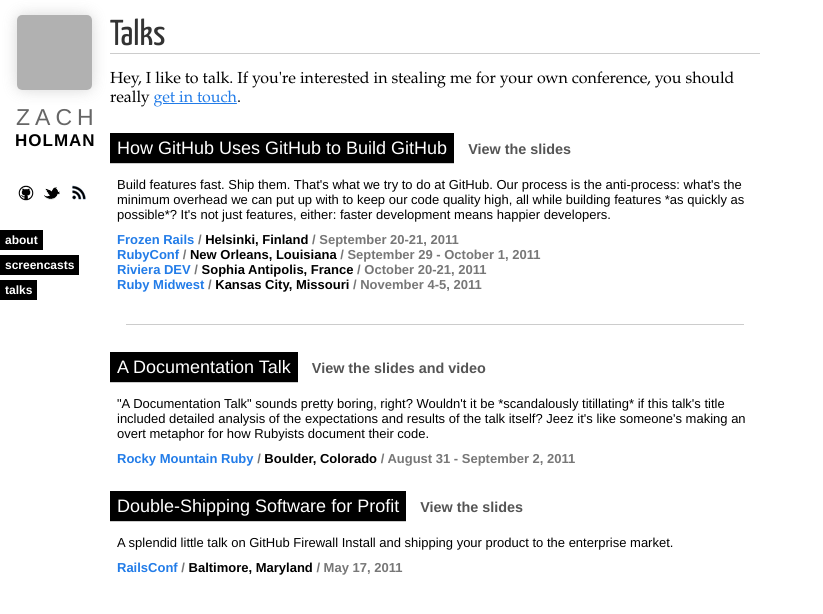
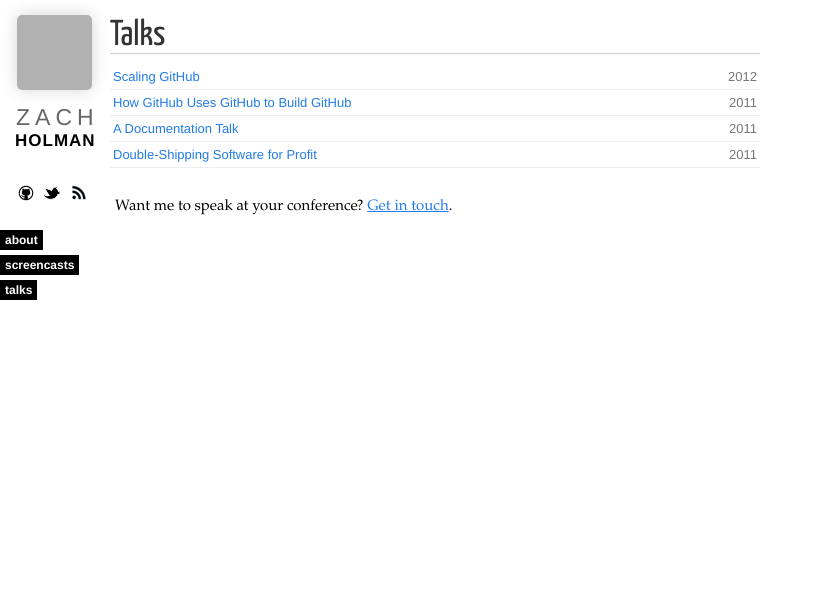
Before and after one commit to broccolini/designertocoder.github.com, a Jekyll site: the page built from talks.html, in a window 1280 px wide. Shown: the top 614 px of the page, without its empty margins (0-823 px from the left). Built offline with Jekyll 4.4.1, drawn with Linux system fonts in a browser that asks for light colours; nearby versions of some CDN libraries; Markdown is read by kramdown in place of the engine named in the settings; comment, search, counter and statistics services are not loaded; grey boxes are pictures that could not be loaded.

Commit message:
Scaling GitHub, and new talk listing

```diff
--- a/css/styles.css
+++ b/css/styles.css
@@ -255,16 +255,13 @@
  TALKS
 
  */
-#talks h2{
-  font-size: 18px;
-  font-family: Helvetica, sans-serif;
-  padding: 5px 7px;
-  color: #fff;
-  display: inline;
-  background-color: #000;
+#talks .explain {
+  line-height: 1.8em;
+  font-size: 15px;
+  padding: 10px 5px;
 }
-#talks h2 a{
-  color: #fff;
+.talk-display p{
+  line-height: 1.8em;
 }
 .talk .slides{
   font-size: .9em;
--- a/talk/a-documentation-talk.html
+++ b/talk/a-documentation-talk.html
@@ -3,9 +3,8 @@
 title: "A Documentation Talk"
 ---
 
-<div class="content">
+<div class="content talk-display">
   <h1>A Documentation Talk</h1>
-  <h3>September 2, 2011 / Boulder, CO / Rocky Mountain Ruby 2011</h3>
 
   <p>"A Documentation Talk" sounds pretty boring, right? Wouldn't it be
   scandalously titillating if this talk's title included detailed analysis of
--- a/talk/double-shipping-software-for-profit.html
+++ b/talk/double-shipping-software-for-profit.html
@@ -3,9 +3,8 @@
 title: "Double-Shipping Software for Profit"
 ---
 
-<div class="content">
+<div class="content talk-display">
   <h1>Double-Shipping Software for Profit</h1>
-  <h3>May 17, 2011 / Baltimore, MD / RailsConf 2011</h3>
 
   <p>Selling a product once is fun, but selling that product twice is wildly
   excellent. GitHub does that with <a href="http://fi.github.com">Firewall
--- a/talk/how-github-uses-github-to-build-github.html
+++ b/talk/how-github-uses-github-to-build-github.html
@@ -3,7 +3,7 @@
 title: "How GitHub Uses GitHub to Build GitHub"
 ---
 
-<div class="content">
+<div class="content talk-display">
   <h1>How GitHub Uses GitHub to Build GitHub</h1>
 
   <p>Build features fast. Ship them. That's what we try to do at GitHub.
--- a/talks.html
+++ b/talks.html
@@ -7,84 +7,27 @@
   <div id="talks">
     <h1>Talks</h1>
 
-    <p>Hey, I like to talk. If you're interested in stealing me for your own conference, you should really <a href="mailto:talks@zachholman.com">get in touch</a>.</p>
+    <div class="related">
+      <ul>
+        <li>
+          <span>2012</span> <a href="/talk/scaling-github">Scaling GitHub</a>
+        </li>
 
-    <div class="talk">
-      <h2><a href="/talk/how-github-uses-github-to-build-github">How GitHub Uses GitHub to Build GitHub</a></h2>
+        <li>
+          <span>2011</span> <a href="/talk/how-github-uses-github-to-build-github">How GitHub Uses GitHub to Build GitHub</a>
+        </li>
 
-      <div class="slides"><a href="/talk/how-github-uses-github-to-build-github">View the slides</a></div>
+        <li>
+          <span>2011</span> <a href="/talk/a-documentation-talk">A Documentation Talk</a>
+        </li>
 
-      <div class="details">
-        <p>Build features fast. Ship them. That's what we try to do at GitHub.
-        Our process is the anti-process: what's the minimum overhead we can put
-        up with to keep our code quality high, all while building features *as
-        quickly as possible*? It's not just features, either: faster
-        development means happier developers.</p>
-
-        <div class="byline">
-          <a href="https://frozenrails.eu/sessions">Frozen Rails</a> /
-          <strong>Helsinki, Finland</strong> /
-          September 20-21, 2011
-        </div>
-
-        <div class="byline">
-          <a href="http://rubyconf.org/presentations/62">RubyConf</a> /
-          <strong>New Orleans, Louisiana</strong> /
-          September 29 - October 1, 2011
-        </div>
-
-        <div class="byline">
-          <a href="http://rivieradev.com">Riviera DEV</a> /
-          <strong>Sophia Antipolis, France</strong> /
-          October 20-21, 2011
-        </div>
-
-        <div class="byline">
-          <a href="http://www.rubymidwest.com">Ruby Midwest</a> /
-          <strong>Kansas City, Missouri</strong> /
-          November 4-5, 2011
-        </div>
-      </div>
+        <li>
+          <span>2011</span> <a href="/talk/double-shipping-software-for-profit">Double-Shipping Software for Profit</a>
+        </li>
+      </ul>
     </div>
 
-    <hr />
-
-    <div class="talk">
-      <h2><a href="/talk/a-documentation-talk">A Documentation Talk</a></h2>
-
-      <div class="slides"><a href="/talk/a-documentation-talk">View the slides and video</a></div>
-
-      <div class="details">
-        <p>"A Documentation Talk" sounds pretty boring, right? Wouldn't it be
-        *scandalously titillating* if this talk's title included detailed
-        analysis of the expectations and results of the talk itself? Jeez it's
-        like someone's making an overt metaphor for how Rubyists document their
-        code.</p>
-
-        <div class="byline">
-          <a href="http://rockymtnruby.com/sessions">Rocky Mountain Ruby</a> /
-          <strong>Boulder, Colorado</strong> /
-          August 31 - September 2, 2011
-        </div>
-      </div>
-    </div>
-
-    <div class="talk">
-      <h2><a href="/talk/double-shipping-software-for-profit">Double-Shipping Software for Profit</a></h2>
-
-      <div class="slides"><a href="/talk/double-shipping-software-for-profit">View the slides</a></div>
-
-      <div class="details">
-        <p>A splendid little talk on GitHub Firewall Install and shipping your
-        product to the enterprise market.</p>
-
-        <div class="byline">
-          <a href="http://en.oreilly.com/rails2011/public/schedule/detail/18694">RailsConf</a> /
-          <strong>Baltimore, Maryland</strong> /
-          May 17, 2011
-        </div>
-      </div>
-    </div>
+    <p class="explain">Want me to speak at your conference? <a href="mailto:talks@zachholman.com">Get in touch</a>.</p>
 
   </div>
 </div>
```
Also changed, not shown: talk/scaling-github.html (added, +27 -0 lines).
